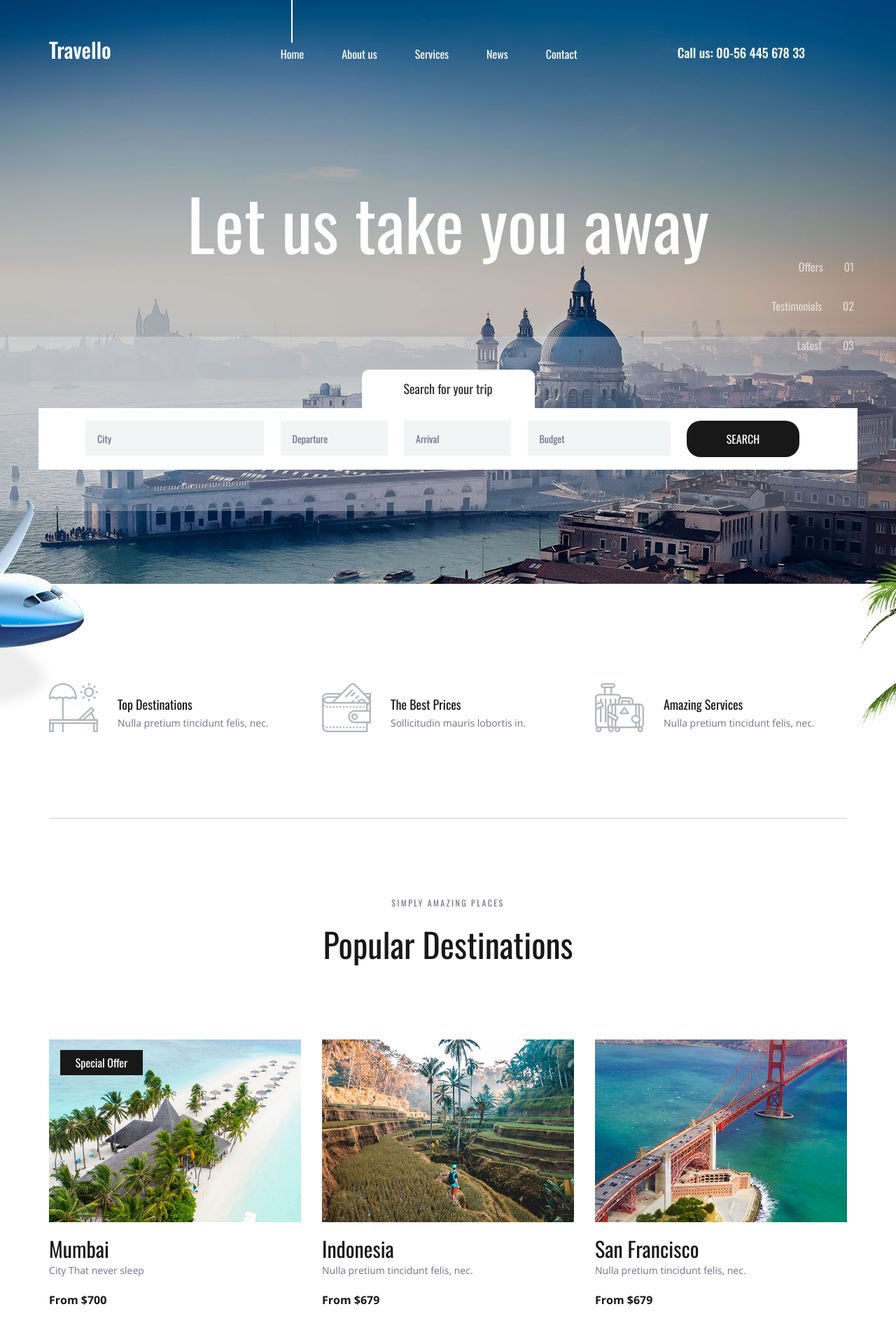
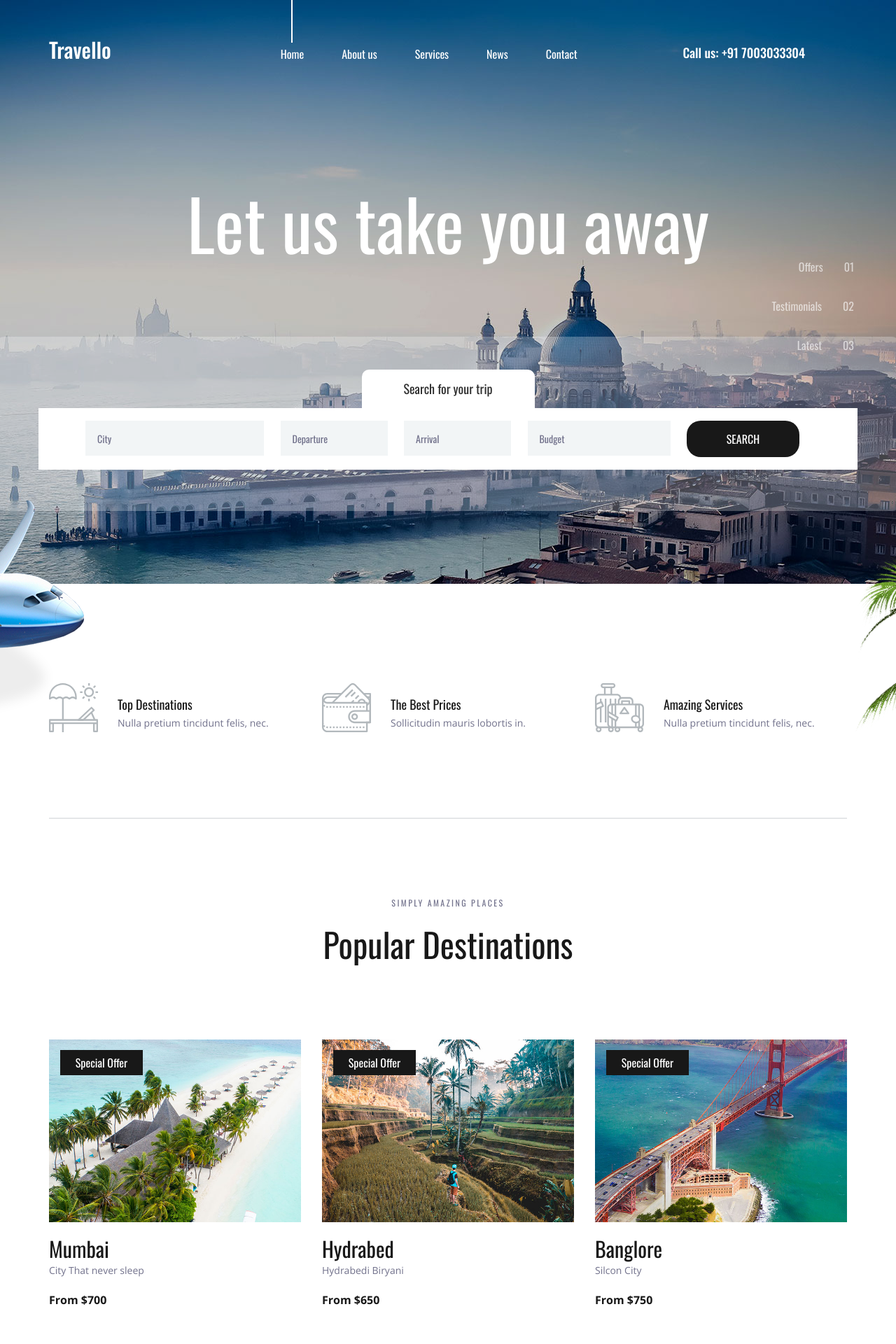
Before and after one commit to uday169/django-basic, a Django app: page / in a window 1280 px wide. Shown: the top 1920 px of the page at 70% size. Run offline with Django 3.2, Linux system fonts and the light colour scheme; some libraries are stand-ins or nearby versions.

Commit message:
dynamic destination created

```diff
--- a/templates/index.html
+++ b/templates/index.html
@@ -1,4 +1,5 @@
 {% load static %}
+{% static "images" as baseUrl%}
 <!DOCTYPE html>
 <html lang="en">
 <head>
@@ -37,7 +38,7 @@
 									<li><a href="contact.html">Contact</a></li>
 								</ul>
 							</nav>
-							<div class="header_phone ml-auto">Call us: 00-56 445 678 33</div>
+							<div class="header_phone ml-auto">Call us: +91 7003033304</div>
 
 							<!-- Hamburger -->
 
@@ -249,42 +250,20 @@
 					<div class="destinations_container item_grid">
 
 						<!-- Destination -->
+
+						{% for dest in dests %}
 						<div class="destination item">
 							<div class="destination_image">
-								<img src="{% static 'images/destination_1.jpg' %}" alt="">
+								<img src="{{baseUrl}}/{{dest.img}}" alt="">
 								<div class="spec_offer text-center"><a href="#">Special Offer</a></div>
 							</div>
 							<div class="destination_content">
-								<div class="destination_title"><a href="destinations.html">{{dest1.name}}</a></div>
-								<div class="destination_subtitle"><p>{{dest1.desc}}</p></div>
-								<div class="destination_price">From ${{dest1.price}}</div>
+								<div class="destination_title"><a href="destinations.html">{{dest.name}}</a></div>
+								<div class="destination_subtitle"><p>{{dest.desc}}</p></div>
+								<div class="destination_price">From ${{dest.price}}</div>
 							</div>
 						</div>
-
-						<!-- Destination -->
-						<div class="destination item">
-							<div class="destination_image">
-								<img src="{% static 'images/destination_2.jpg' %}" alt="">
-							</div>
-							<div class="destination_content">
-								<div class="destination_title"><a href="destinations.html">Indonesia</a></div>
-								<div class="destination_subtitle"><p>Nulla pretium tincidunt felis, nec.</p></div>
-								<div class="destination_price">From $679</div>
-							</div>
-						</div>
-
-						<!-- Destination -->
-						<div class="destination item">
-							<div class="destination_image">
-								<img src="{% static 'images/destination_3.jpg' %}" alt="">
-							</div>
-							<div class="destination_content">
-								<div class="destination_title"><a href="destinations.html">San Francisco</a></div>
-								<div class="destination_subtitle"><p>Nulla pretium tincidunt felis, nec.</p></div>
-								<div class="destination_price">From $679</div>
-							</div>
-						</div>
-
+						{% endfor %}
 					</div>
 				</div>
 			</div>
--- a/travello/views.py
+++ b/travello/views.py
@@ -2,10 +2,25 @@ from django.shortcuts import render
 from .models import Destination
 
 def index(request):
+
    dest1 = Destination()
-
    dest1.name = "Mumbai"
    dest1.desc = "City That never sleep"
+   dest1.img = "destination_1.jpg"
    dest1.price = 700
 
-   return render(request, 'index.html' , {'dest1': dest1})
+   dest2 = Destination()
+   dest2.name = "Hydrabed"
+   dest2.desc = "Hydrabedi Biryani"
+   dest2.img = "destination_2.jpg"
+   dest2.price = 650
+
+   dest3 = Destination()
+   dest3.name = "Banglore"
+   dest3.desc = "Silcon City"
+   dest3.img = "destination_3.jpg"
+   dest3.price = 750
+
+   dests = [dest1, dest2, dest3]
+
+   return render(request, 'index.html' , {'dests': dests})
```
